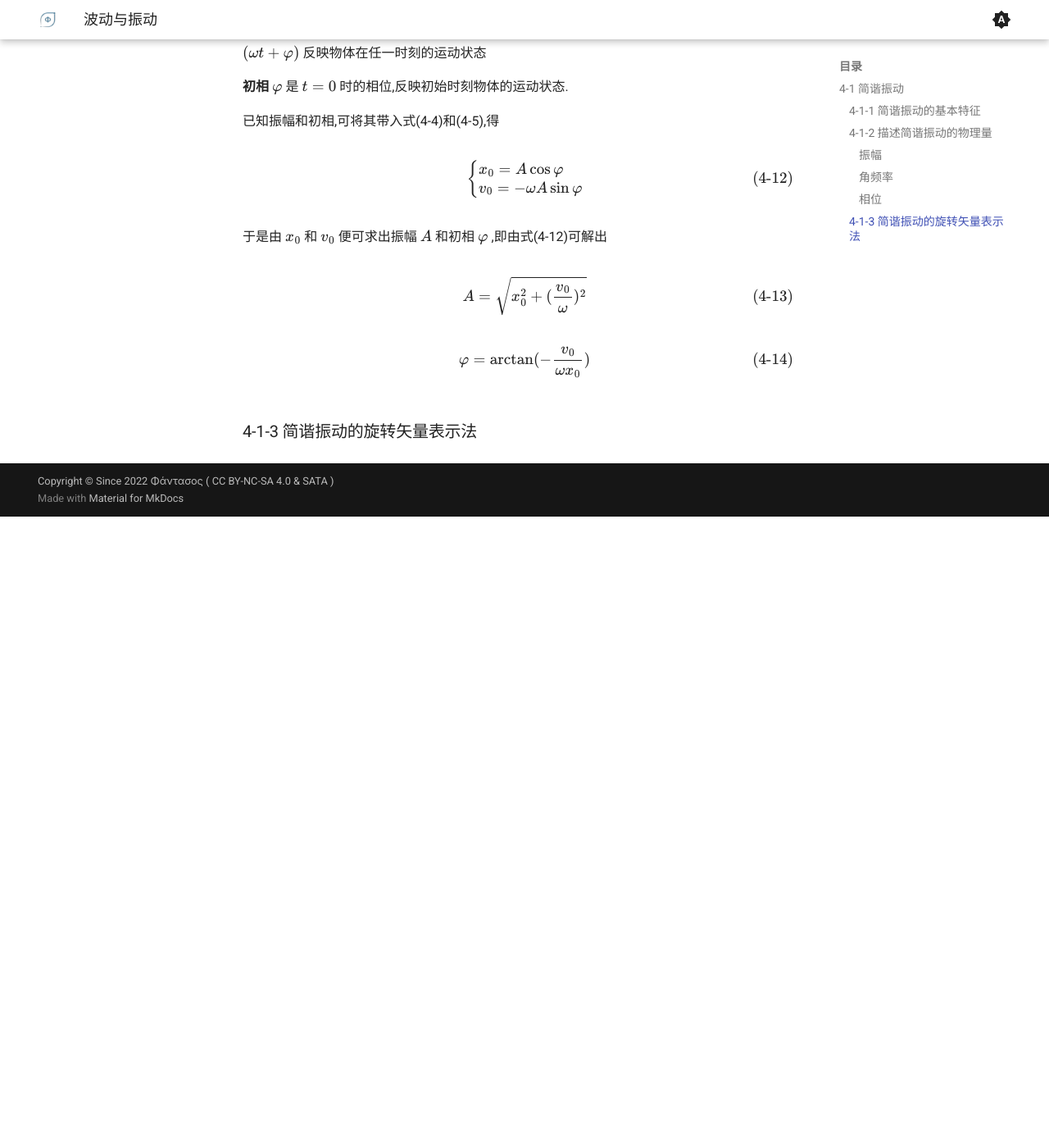
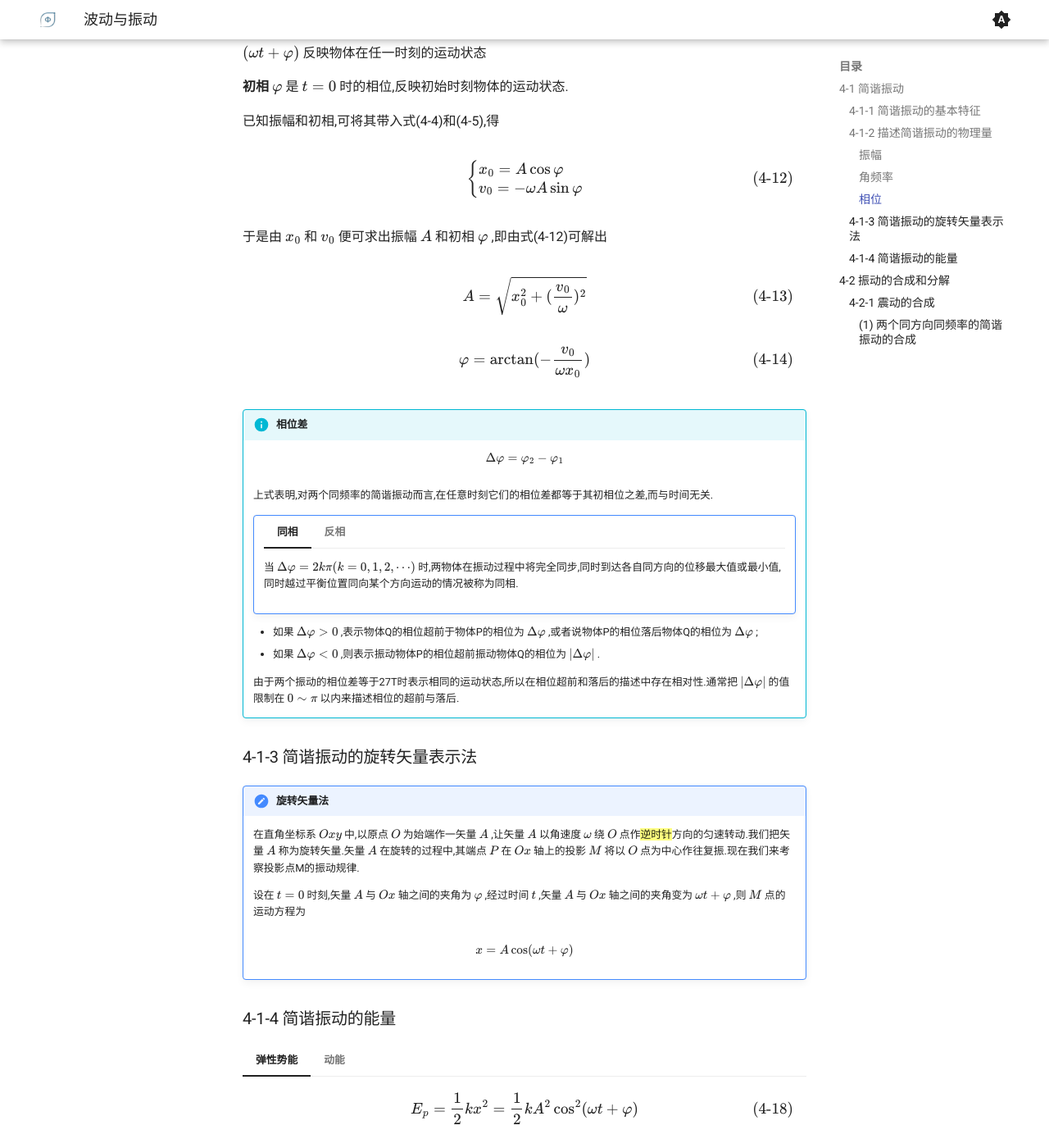
Before and after one commit to QWERx29/phantasus_notes, an MkDocs documentation site: the page built from docs/notes/physics/4.md, in a window 1280 px wide and 1400 px high, scrolled down 2965 px. Shown: the whole window at 82% size. Built offline with MkDocs 1.6.1 and Material for MkDocs 9.7.7, drawn with Linux system fonts in a browser that asks for light colours; before the commit the page ends 3595 px from its top, so only the background shows below that; some of the changed text lies outside the part shown.

Commit message:
upd24111715

```diff
--- a/docs/notes/physics/4.md
+++ b/docs/notes/physics/4.md
@@ -157,4 +157,59 @@
 \tag{4-14} \varphi =\arctan (-\frac{v_0}{\omega x_0})
 $$
 
+!!! info "**相位差**"
+    $$
+    \Delta \varphi = \varphi_2-\varphi_1
+    $$
+
+    上式表明,对两个同频率的简谐振动而言,在任意时刻它们的相位差都等于其初相位之差,而与时间无关.
+
+    !!! note ""
+        === "同相"
+            当 $\Delta \varphi = 2k\pi (k=0,1,2,\cdots)$ 时,两物体在振动过程中将完全同步,同时到达各自同方向的位移最大值或最小值,同时越过平衡位置同向某个方向运动的情况被称为同相.
+        === "反相"
+            当 $\Delta \varphi = (2k+1)\pi (k=0,1,2,\cdots)$ 时,两振动物体将同时到达各自相反方向的最大位移处,或同时通过平衡位置但向相反方向运动,其步调完全相反的情况.
+
+    - 如果 $\Delta \varphi >0$ ,表示物体Q的相位超前于物体P的相位为 $\Delta \varphi$ ,或者说物体P的相位落后物体Q的相位为 $\Delta \varphi$ ;
+    - 如果 $\Delta \varphi <0$ ,则表示振动物体P的相位超前振动物体Q的相位为 $| \Delta \varphi |$ .
+
+    由于两个振动的相位差等于27T时表示相同的运动状态,所以在相位超前和落后的描述中存在相对性.通常把 $|\Delta \varphi|$ 的值限制在 $0 \sim \pi$ 以内来描述相位的超前与落后.
+
 ### 4-1-3 简谐振动的旋转矢量表示法
+
+!!! note "**旋转矢量法**"
+    在直角坐标系 $Oxy$ 中,以原点 $O$ 为始端作一矢量 $A$ ,让矢量 $A$ 以角速度 $\omega$ 绕 $O$ 点作{==逆时针==}方向的匀速转动.我们把矢量 $A$ 称为旋转矢量.矢量 $A$ 在旋转的过程中,其端点 $P$ 在 $Ox$ 轴上的投影 $M$ 将以 $O$ 点为中心作往复振.现在我们来考察投影点M的振动规律.
+
+    设在 $t=0$ 时刻,矢量 $A$ 与 $Ox$ 轴之间的夹角为 $\varphi$ ,经过时间 $t$ ,矢量 $A$ 与 $Ox$ 轴之间的夹角变为 $\omega t+\varphi$ ,则 $M$ 点的运动方程为
+
+    $$
+    x = A \cos (\omega t + \varphi)
+    $$
+
+### 4-1-4 简谐振动的能量
+
+=== "弹性势能"
+    $$
+    \tag{4-18} E_p = \frac 12 kx^2 = \frac 12 kA^2 \cos^2 (\omega t + \varphi)
+    $$
+
+=== "动能"
+    $$
+    \tag{4-19} E_k = \frac 12 mv^2 = \frac 12 m \omega^2 A^2 \sin^2 (\omega t + \varphi) = \frac 12 k A^2 \sin^2 (\omega t + \varphi )
+    $$
+
+则系统的总能量为
+
+$$
+\tag{4-20} E = E_p + E_k = \frac 12 k A^2
+$$
+
+由上式可知简谐振动的机械能守恒.
+
+因此,振幅的大小可以用来表征简谐振动的强弱.
+
+## 4-2 振动的合成和分解
+
+### 4-2-1 震动的合成
+
+#### (1) 两个同方向同频率的简谐振动的合成
```
Also changed, not shown: site/notes/physics/4/index.html.
